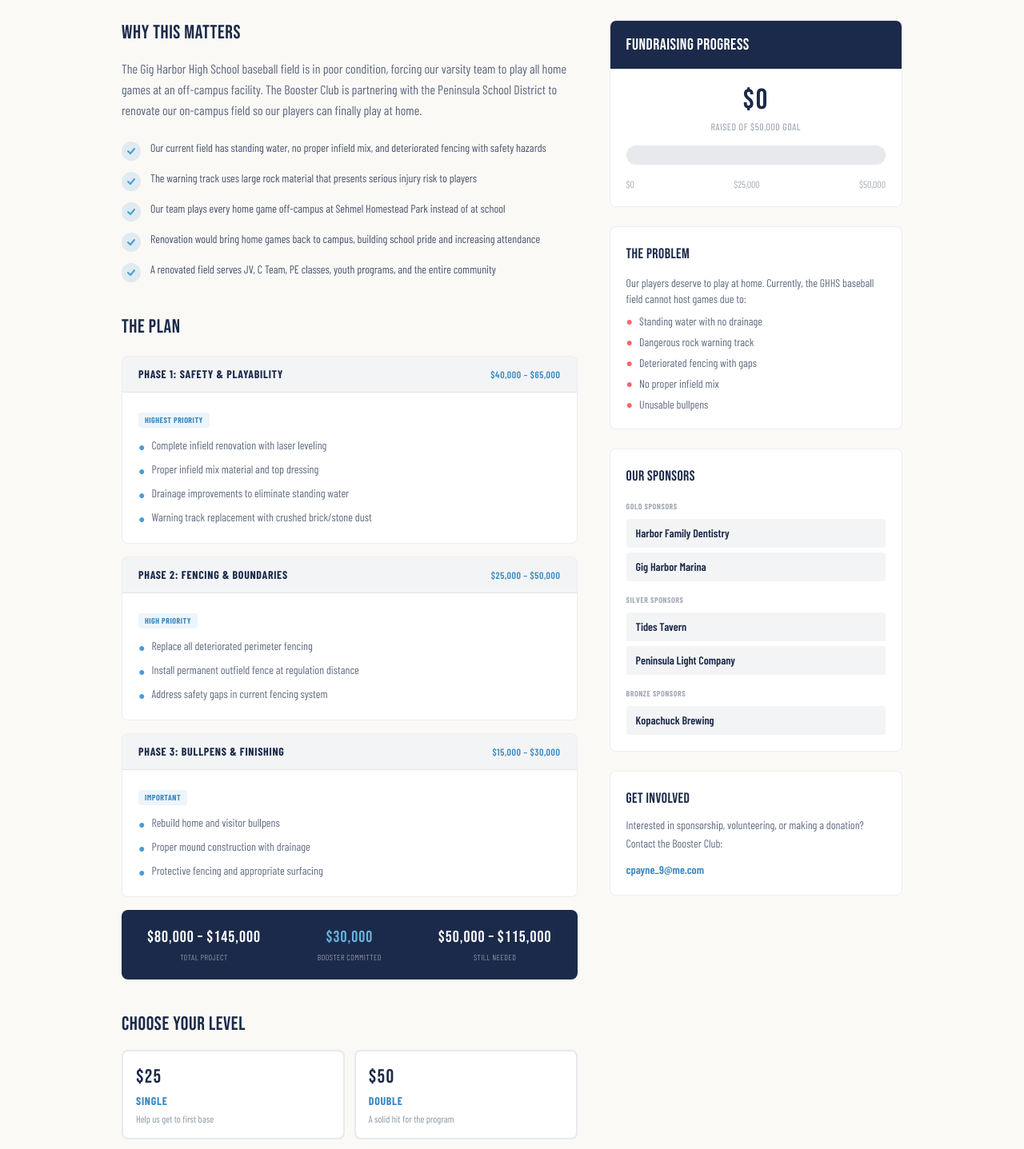
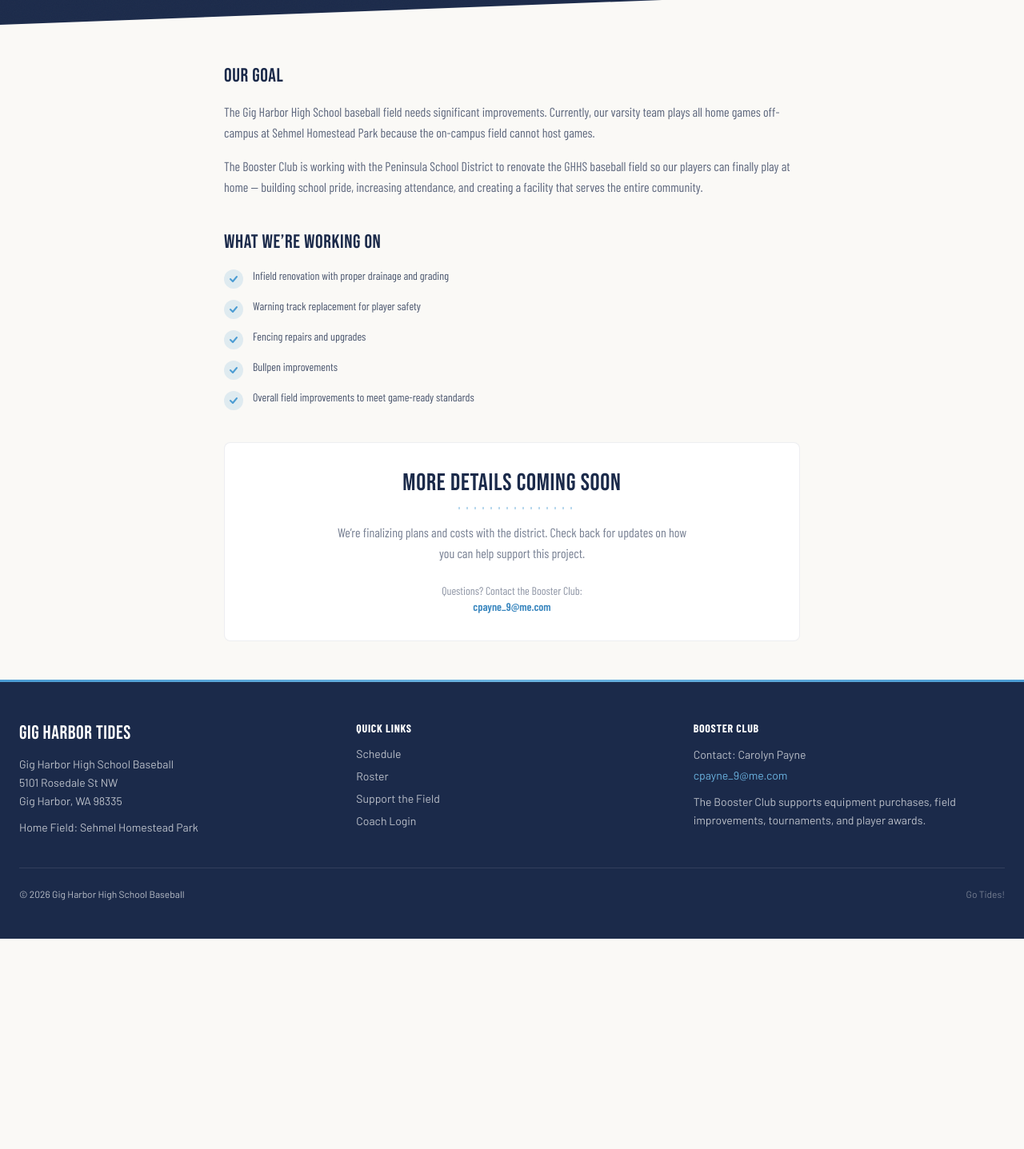
Before and after one commit to bsleeter/gh-baseball-site, a Next.js app: page /donate in a window 1280 px wide. Shown: the part 380-1817 px from the top of the page at 80% size. After the commit the page ends 1554 px from the top, so only its background shows below. Built offline with nearby package versions, Linux system fonts and the light colour scheme; no server answers; the database is empty.

Commit message:
Simplify field renovation page — remove costs, sponsors, donations
Strip unconfirmed details. Keep basic overview of the project
with a "More Details Coming Soon" section until plans are finalized.

Co-Authored-By: Claude Opus 4.6 (1M context) <noreply@anthropic.com>

```diff
--- a/src/app/donate/page.tsx
+++ b/src/app/donate/page.tsx
@@ -1,23 +1,6 @@
 "use client";
 
-import { useState } from "react";
-import {
-  donationTiers,
-  sponsors,
-  renovationDetails,
-} from "@/data/donations";
-import { useFundraising } from "@/lib/hooks";
-
 export default function DonatePage() {
-  const [selectedAmount, setSelectedAmount] = useState<number | null>(null);
-  const [customAmount, setCustomAmount] = useState("");
-  const { data: fundraising } = useFundraising();
-  const fundraisingGoal = fundraising?.goal ?? 50000;
-  const fundraisingRaised = fundraising?.raised ?? 0;
-  const pct = Math.round((fundraisingRaised / fundraisingGoal) * 100);
-
-  const amount = selectedAmount ?? (customAmount ? parseInt(customAmount) : 0);
-
   return (
     <div>
       {/* Hero */}
@@ -31,10 +14,11 @@ export default function DonatePage() {
             </span>
           </div>
           <h1 className="font-display text-4xl sm:text-6xl text-white tracking-wide leading-[0.9]">
-            {renovationDetails.title.toUpperCase()}
+            BRINGING OUR<br />
+            <span className="text-carolina-light">TIDES HOME</span>
           </h1>
           <p className="mt-4 text-white/50 text-lg font-heading max-w-xl">
-            {renovationDetails.subtitle}
+            Renovating the Gig Harbor High School baseball field
           </p>
         </div>
         <div
@@ -43,20 +27,33 @@ export default function DonatePage() {
         />
       </section>
 
-      <div className="max-w-5xl mx-auto px-4 sm:px-6 py-12">
-        <div className="grid grid-cols-1 lg:grid-cols-5 gap-10">
-          {/* Main content */}
-          <div className="lg:col-span-3 space-y-10">
-            {/* Why it matters */}
-            <section>
+      <div className="max-w-3xl mx-auto px-4 sm:px-6 py-12">
+        {/* Overview */}
+        <section className="mb-10">
           <h2 className="font-display text-2xl tracking-wide text-navy mb-4">
-                WHY THIS MATTERS
+            OUR GOAL
           </h2>
-              <p className="text-navy/70 font-heading leading-relaxed mb-6">
-                {renovationDetails.description}
+          <p className="text-navy/70 font-heading leading-relaxed mb-4">
+            The Gig Harbor High School baseball field needs significant improvements. Currently, our varsity team plays all home games off-campus at Sehmel Homestead Park because the on-campus field cannot host games.
           </p>
+          <p className="text-navy/70 font-heading leading-relaxed">
+            The Booster Club is working with the Peninsula School District to renovate the GHHS baseball field so our players can finally play at home — building school pride, increasing attendance, and creating a facility that serves the entire community.
+          </p>
+        </section>
+
+        {/* What needs to happen */}
+        <section className="mb-10">
+          <h2 className="font-display text-2xl tracking-wide text-navy mb-4">
+            WHAT WE&rsquo;RE WORKING ON
+          </h2>
           <div className="space-y-3">
-                {renovationDetails.whyItMatters.map((item, i) => (
+            {[
+              "Infield renovation with proper drainage and grading",
+              "Warning track replacement for player safety",
+              "Fencing repairs and upgrades",
+              "Bullpen improvements",
+              "Overall field improvements to meet game-ready standards",
+            ].map((item, i) => (
               <div key={i} className="flex items-start gap-3">
                 <div className="shrink-0 w-6 h-6 rounded-full bg-carolina/15 flex items-center justify-center mt-0.5">
                   <svg width="12" height="12" viewBox="0 0 12 12" fill="none">
@@ -69,222 +66,22 @@ export default function DonatePage() {
           </div>
         </section>
 
-            {/* Phased Plan */}
-            <section>
-              <h2 className="font-display text-2xl tracking-wide text-navy mb-5">
-                THE PLAN
-              </h2>
-              <div className="space-y-4">
-                {renovationDetails.phases.map((phase, i) => (
-                  <div key={i} className="bg-white rounded-lg border border-navy/8 overflow-hidden">
-                    <div className="flex items-center justify-between px-5 py-3 bg-navy/5 border-b border-navy/8">
-                      <h3 className="font-heading font-bold text-sm text-navy uppercase tracking-wider">
-                        {phase.name}
-                      </h3>
-                      <span className="font-heading text-xs text-carolina-dark font-semibold uppercase tracking-wider">
-                        {phase.cost}
-                      </span>
+        {/* Coming soon */}
+        <section className="bg-white rounded-lg border border-navy/8 p-8 text-center">
+          <div className="font-display text-3xl text-navy tracking-wide mb-3">
+            MORE DETAILS COMING SOON
           </div>
-                    <div className="p-5">
-                      <span className="inline-block px-2 py-0.5 rounded text-[10px] font-heading font-bold uppercase tracking-wider bg-carolina/10 text-carolina-dark mb-3">
-                        {phase.priority}
-                      </span>
-                      <ul className="space-y-2">
-                        {phase.items.map((item, j) => (
-                          <li key={j} className="flex items-start gap-2 text-sm font-heading text-navy/70">
-                            <span className="shrink-0 text-carolina mt-0.5">&#9679;</span>
-                            {item}
-                          </li>
-                        ))}
-                      </ul>
-                    </div>
-                  </div>
-                ))}
-              </div>
-
-              {/* Cost summary */}
-              <div className="mt-4 bg-navy rounded-lg p-5 text-white">
-                <div className="grid grid-cols-3 gap-4 text-center">
-                  <div>
-                    <span className="score-display text-xl">{renovationDetails.totalCost}</span>
-                    <span className="block text-[10px] font-heading uppercase tracking-wider text-white/50 mt-1">Total Project</span>
-                  </div>
-                  <div>
-                    <span className="score-display text-xl text-carolina-light">{renovationDetails.boosterFunds}</span>
-                    <span className="block text-[10px] font-heading uppercase tracking-wider text-white/50 mt-1">Booster Committed</span>
-                  </div>
-                  <div>
-                    <span className="score-display text-xl">{renovationDetails.fundingNeeded}</span>
-                    <span className="block text-[10px] font-heading uppercase tracking-wider text-white/50 mt-1">Still Needed</span>
-                  </div>
-                </div>
-              </div>
-            </section>
-
-            {/* Donation tiers */}
-            <section>
-              <h2 className="font-display text-2xl tracking-wide text-navy mb-4">
-                CHOOSE YOUR LEVEL
-              </h2>
-              <div className="grid grid-cols-2 gap-3">
-                {donationTiers.map((tier) => (
-                  <button
-                    key={tier.amount}
-                    onClick={() => {
-                      setSelectedAmount(tier.amount);
-                      setCustomAmount("");
-                    }}
-                    className={`text-left p-4 rounded-lg border-2 transition-all ${
-                      selectedAmount === tier.amount
-                        ? "border-carolina bg-carolina/5 shadow-md"
-                        : "border-navy/10 bg-white hover:border-carolina/40"
-                    }`}
-                  >
-                    <span className="score-display text-2xl text-navy">${tier.amount}</span>
-                    <span className="block font-heading font-bold text-sm text-carolina-dark uppercase tracking-wider mt-1">
-                      {tier.label}
-                    </span>
-                    <span className="block text-xs text-navy/50 font-heading mt-1">
-                      {tier.description}
-                    </span>
-                  </button>
-                ))}
-              </div>
-
-              {/* Custom amount */}
-              <div className="mt-4">
-                <label className="block font-heading font-bold text-xs uppercase tracking-wider text-navy/50 mb-2">
-                  Or enter a custom amount
-                </label>
-                <div className="relative">
-                  <span className="absolute left-4 top-1/2 -translate-y-1/2 font-display text-xl text-navy/40">
-                    $
-                  </span>
-                  <input
-                    type="number"
-                    min="1"
-                    placeholder="0"
-                    value={customAmount}
-                    onChange={(e) => {
-                      setCustomAmount(e.target.value);
-                      setSelectedAmount(null);
-                    }}
-                    className="w-full pl-10 pr-4 py-3 rounded-lg border-2 border-navy/10 bg-white font-heading text-lg text-navy focus:border-carolina focus:outline-none transition-colors"
-                  />
-                </div>
-              </div>
-
-              {/* Donate button */}
-              <button
-                disabled={!amount || amount <= 0}
-                className="mt-6 w-full bg-carolina hover:bg-carolina-dark disabled:bg-navy/20 disabled:cursor-not-allowed text-white font-heading font-bold uppercase tracking-wider text-sm py-4 rounded-lg transition-colors"
-              >
-                {amount > 0
-                  ? `Donate $${amount.toLocaleString()}`
-                  : "Select an Amount"}
-              </button>
-              <p className="text-xs text-navy/40 font-heading mt-2 text-center">
-                Contact the Booster Club to donate: <a href="mailto:cpayne_9@me.com" className="text-carolina-dark hover:text-carolina">cpayne_9@me.com</a>
+          <div className="stitch-line max-w-[150px] mx-auto mb-4" />
+          <p className="text-navy/60 font-heading leading-relaxed max-w-md mx-auto">
+            We&rsquo;re finalizing plans and costs with the district. Check back for updates on how you can help support this project.
           </p>
-            </section>
-          </div>
-
-          {/* Sidebar */}
-          <div className="lg:col-span-2 space-y-6">
-            {/* Progress */}
-            <div className="bg-white rounded-lg border border-navy/8 overflow-hidden sticky top-24">
-              <div className="bg-navy px-5 py-4">
-                <h3 className="font-display text-xl text-white tracking-wide">
-                  FUNDRAISING PROGRESS
-                </h3>
-              </div>
-              <div className="p-5">
-                <div className="text-center mb-4">
-                  <span className="score-display text-4xl text-navy">
-                    ${fundraisingRaised.toLocaleString()}
-                  </span>
-                  <span className="block text-xs font-heading text-navy/50 mt-1 uppercase tracking-wider">
-                    raised of ${fundraisingGoal.toLocaleString()} goal
-                  </span>
-                </div>
-
-                {/* Thermometer */}
-                <div className="relative h-6 bg-navy/10 rounded-full overflow-hidden">
-                  <div
-                    className="h-full bg-gradient-to-r from-carolina to-carolina-light rounded-full animate-fill relative"
-                    style={{ width: `${pct}%` }}
-                  >
-                    {pct > 10 && (
-                      <span className="absolute right-2 top-1/2 -translate-y-1/2 text-[10px] font-heading font-bold text-white">
-                        {pct}%
-                      </span>
-                    )}
-                  </div>
-                </div>
-
-                <div className="mt-4 flex justify-between text-xs font-heading text-navy/40">
-                  <span>$0</span>
-                  <span>${(fundraisingGoal / 2).toLocaleString()}</span>
-                  <span>${fundraisingGoal.toLocaleString()}</span>
-                </div>
-              </div>
-            </div>
-
-            {/* Current situation */}
-            <div className="bg-white rounded-lg border border-navy/8 p-5">
-              <h3 className="font-display text-lg tracking-wide text-navy mb-3">THE PROBLEM</h3>
-              <div className="space-y-2 text-sm font-heading text-navy/70">
-                <p>Our players deserve to play at home. Currently, the GHHS baseball field cannot host games due to:</p>
-                <ul className="space-y-1.5 mt-2">
-                  <li className="flex items-start gap-2"><span className="text-red-400 shrink-0">&#9679;</span> Standing water with no drainage</li>
-                  <li className="flex items-start gap-2"><span className="text-red-400 shrink-0">&#9679;</span> Dangerous rock warning track</li>
-                  <li className="flex items-start gap-2"><span className="text-red-400 shrink-0">&#9679;</span> Deteriorated fencing with gaps</li>
-                  <li className="flex items-start gap-2"><span className="text-red-400 shrink-0">&#9679;</span> No proper infield mix</li>
-                  <li className="flex items-start gap-2"><span className="text-red-400 shrink-0">&#9679;</span> Unusable bullpens</li>
-                </ul>
-              </div>
-            </div>
-
-            {/* Sponsors */}
-            <div className="bg-white rounded-lg border border-navy/8 p-5">
-              <h3 className="font-display text-lg tracking-wide text-navy mb-4">OUR SPONSORS</h3>
-              {["Gold", "Silver", "Bronze"].map((tier) => {
-                const tierSponsors = sponsors.filter((s) => s.tier === tier);
-                if (tierSponsors.length === 0) return null;
-                return (
-                  <div key={tier} className="mb-4 last:mb-0">
-                    <h4 className="font-heading font-bold text-[10px] uppercase tracking-wider text-navy/40 mb-2">
-                      {tier} Sponsors
-                    </h4>
-                    <div className="space-y-1.5">
-                      {tierSponsors.map((s) => (
-                        <div
-                          key={s.name}
-                          className="px-3 py-2 bg-navy/5 rounded text-sm font-heading font-semibold text-navy"
-                        >
-                          {s.name}
-                        </div>
-                      ))}
-                    </div>
-                  </div>
-                );
-              })}
-            </div>
-
-            {/* Contact */}
-            <div className="bg-white rounded-lg border border-navy/8 p-5">
-              <h3 className="font-display text-lg tracking-wide text-navy mb-2">GET INVOLVED</h3>
-              <p className="text-sm font-heading text-navy/70 leading-relaxed">
-                Interested in sponsorship, volunteering, or making a donation? Contact the Booster Club:
-              </p>
-              <p className="mt-2">
-                <a href="mailto:cpayne_9@me.com" className="text-sm font-heading font-semibold text-carolina-dark hover:text-carolina transition-colors">
+          <p className="mt-6 text-sm font-heading text-navy/50">
+            Questions? Contact the Booster Club:<br />
+            <a href="mailto:cpayne_9@me.com" className="text-carolina-dark hover:text-carolina font-semibold transition-colors">
               cpayne_9@me.com
             </a>
           </p>
-            </div>
-          </div>
-        </div>
+        </section>
       </div>
     </div>
   );
```
Lines whose indentation alone changed are shown as unchanged.
